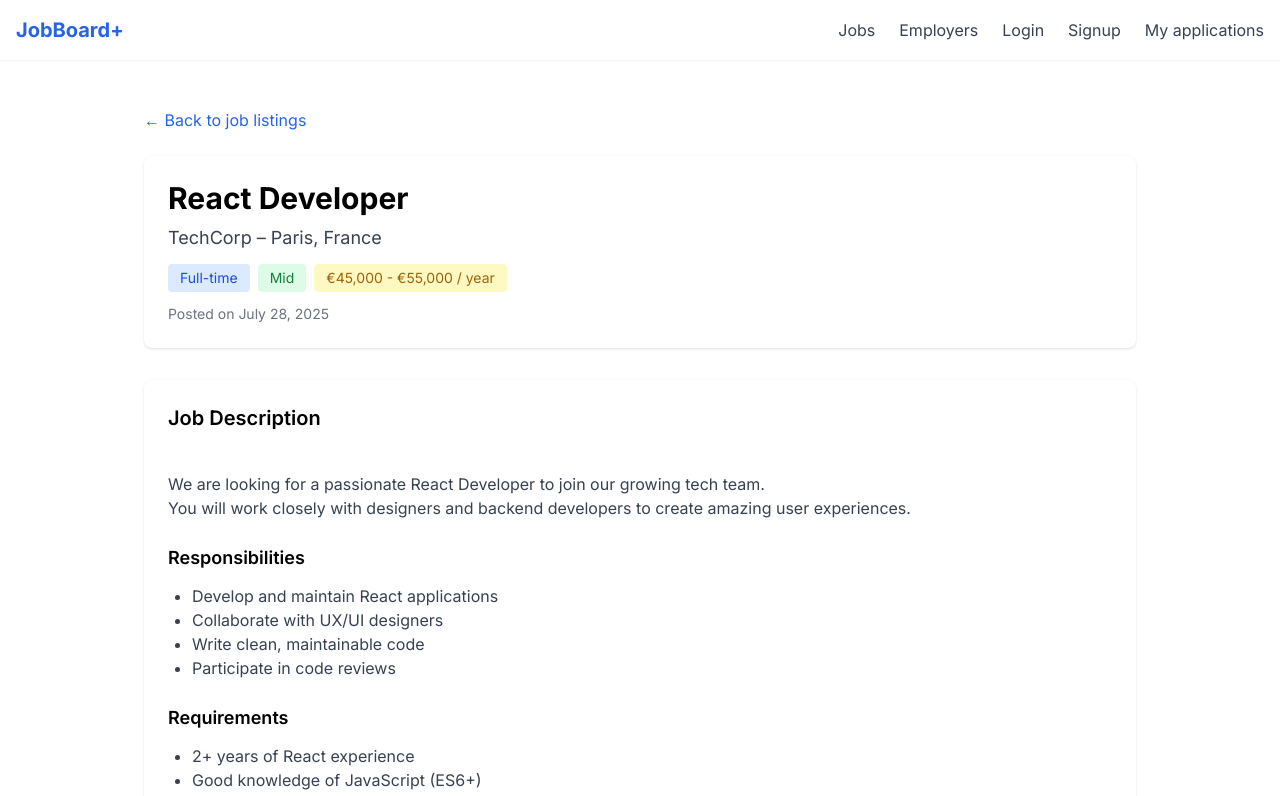
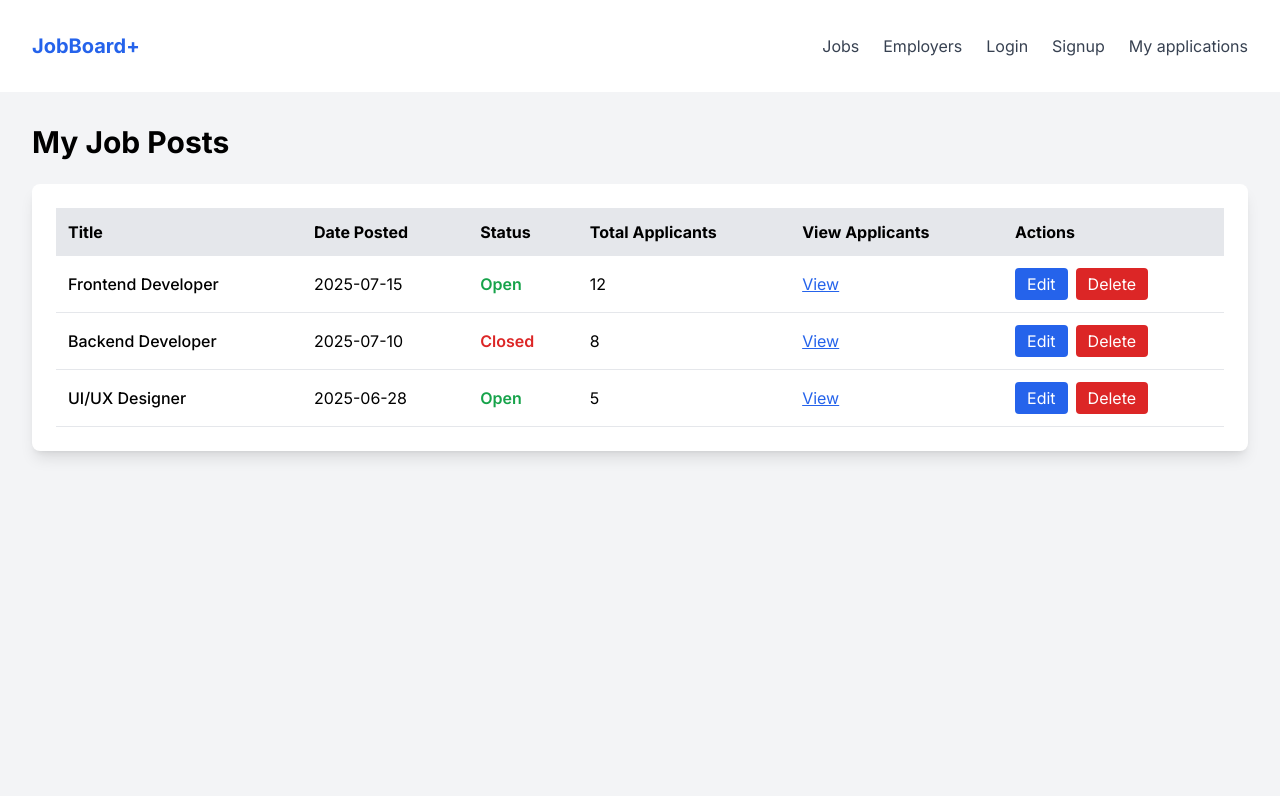
Before and after one commit to gael-gautho/Job-Board-Platform, a Next.js app in the folder nextjs_frontend/: page /jobs/myjobs in a window 1280 px wide. Shown: the top 796 px of the page. Built offline with nearby package versions, Linux system fonts and the light colour scheme.

Commit message:
Static pages

```diff
--- /dev/null
+++ b/nextjs_frontend/app/applications/my/page.jsx
@@ -0,0 +1,67 @@
+export default function MyApplicationsPage() {
+	const applications = [
+		{
+			id: 1,
+			jobTitle: "Frontend Developer",
+			company: "Tech Corp",
+			dateApplied: "2025-07-20",
+			status: "Pending"
+		},
+		{
+			id: 2,
+			jobTitle: "Backend Developer",
+			company: "Dev Solutions",
+			dateApplied: "2025-07-10",
+			status: "Rejected"
+		},
+		{
+			id: 3,
+			jobTitle: "UI/UX Designer",
+			company: "Creative Studio",
+			dateApplied: "2025-07-05",
+			status: "Accepted"
+		}
+	];
+
+	return (
+		<div className="min-h-screen bg-gray-100 p-8">
+			<h1 className="text-3xl font-bold mb-6">My Applications</h1>
+			<div className="bg-white rounded-lg shadow-lg p-6">
+				<table className="w-full table-auto">
+					<thead>
+						<tr className="bg-gray-200 text-left">
+							<th className="p-3">Job Title</th>
+							<th className="p-3">Company</th>
+							<th className="p-3">Date Applied</th>
+							<th className="p-3">Status</th>
+							<th className="p-3">View Job</th>
+						</tr>
+					</thead>
+					<tbody>
+						{applications.map((app) => (
+							<tr key={app.id} className="border-b hover:bg-gray-50">
+								<td className="p-3 font-medium">{app.jobTitle}</td>
+								<td className="p-3">{app.company}</td>
+								<td className="p-3">{app.dateApplied}</td>
+								<td className={`p-3 font-semibold ${
+									app.status === "Accepted"
+										? "text-green-600"
+										: app.status === "Rejected"
+										? "text-red-600"
+										: "text-yellow-600"
+								}`}>
+									{app.status}
+								</td>
+								<td className="p-3">
+									<a href={`/jobs/${app.id}`} className="text-blue-600 underline hover:text-blue-800">
+										View
+									</a>
+								</td>
+							</tr>
+						))}
+					</tbody>
+				</table>
+			</div>
+		</div>
+	);
+}
--- a/nextjs_frontend/app/components/navbar.jsx
+++ b/nextjs_frontend/app/components/navbar.jsx
@@ -3,7 +3,7 @@
 const Navbar = async () => {
 
     return (
-        <nav className="bg-white shadow-sm">
+        <nav className="p-4 bg-white shadow-sm">
         <div className="max-w-7xl mx-auto px-4 py-4 flex justify-between items-center">
           <h1 className="text-xl font-bold text-blue-600">JobBoard+</h1>
           <div className="space-x-6">
--- /dev/null
+++ b/nextjs_frontend/app/jobs/create/page.jsx
@@ -0,0 +1,56 @@
+export default function NewJobPage() {
+	return (
+		<div className="py-10 px-6">
+        <h1 className="mb-6 text-2xl">Create job</h1>
+
+        <form className="space-y-4">
+            <div>
+                <label>Category</label>
+
+                <select className="w-full mt-2 p-4 rounded-xl bg-gray-100">
+                    <option value="">Select category</option>
+                    <option>
+                    </option>
+                </select>
+            </div>
+
+            <div>
+                <label>Title</label>
+                <input type="text" className="w-full mt-2 p-4 rounded-xl bg-gray-100"/>
+            </div>
+
+            <div>
+                <label>Description</label>
+                <textarea className="w-full mt-2 p-4 rounded-xl bg-gray-100"></textarea>
+            </div>
+
+            <div>
+                <label>Salary</label>
+                <input type="text" className="w-full mt-2 p-4 rounded-xl bg-gray-100"/>
+            </div>
+
+            <div>
+                <label>Location</label>
+                <input type="text" className="w-full mt-2 p-4 rounded-xl bg-gray-100"/>
+            </div>
+
+            <div>
+                <label>Company name</label>
+                <input type="text" className="w-full mt-2 p-4 rounded-xl bg-gray-100"/>
+            </div>
+
+            <div>
+                <label>Company location</label>
+                <input type="text" className="w-full mt-2 p-4 rounded-xl bg-gray-100"/>
+            </div>
+
+            <div>
+                <label>Company e-mail</label>
+                <input type="text" className="w-full mt-2 p-4 rounded-xl bg-gray-100"/>
+            </div>
+
+            <button className="py-4 px-6 bg-blue-600 text-white rounded-xl">Submit</button>
+        </form>
+    </div>
+	);
+}
--- /dev/null
+++ b/nextjs_frontend/app/jobs/myfavorites/page.jsx
@@ -0,0 +1,51 @@
+import Link from 'next/link';
+
+
+
+export default function MyfavoritesPage() {
+
+    const allJobs = [
+			{ id: 1, title: "React Developer", position_location: "Paris", company_name: "TechCorp", type: "Full-time", experience: "Mid" },
+			{ id: 2, title: "Django Developer", position_location: "Remote", company_name: "CodeWorks", type: "Part-time", experience: "Senior" },
+			{ id: 3, title: "UX Designer", position_location: "Lyon", company_name: "Designify", type: "Full-time", experience: "Junior" },
+		];
+
+	return (
+	<div className="flex-1">
+        <h1 className="text-2xl font-bold mb-6">My favorites</h1>
+
+        {allJobs.length === 0 && <p>No Favorites </p>}
+
+        <div className="space-y-4">
+            {allJobs.map((job) => (
+                <div key={job.id}
+                className="flex justify-between bg-white p-5 rounded-lg shadow hover:shadow-md transition">
+
+                    <div>
+                    <h2 className="text-xl font-semibold">{job.title}</h2>
+                    <p className="text-gray-600">{job.company_name} – {job.position_location}</p>
+
+
+                    <span className="text-sm bg-blue-100 text-blue-700 px-2 py-1 rounded">
+                        {job.position_location} • {job.date}
+                    </span>
+                    </div>
+
+                    <div
+                    className='flex flex-col items-center space-y-2 '
+                    >
+                        <svg xmlns="http://www.w3.org/2000/svg" fill="none" viewBox="0 0 24 24" strokeWidth={1.5} stroke="currentColor" className="w-6 h-6">
+                            <path strokeLinecap="round" strokeLinejoin="round" d="M21 8.25c0-2.485-2.099-4.5-4.688-4.5-1.935 0-3.597 1.126-4.312 2.733-.715-1.607-2.377-2.733-4.313-2.733C5.1 3.75 3 5.765 3 8.25c0 7.22 9 12 9 12s9-4.78 9-12Z" />
+                        </svg>
+
+                        <Link href="/" className="py-4 px-6 bg-blue-600 text-white rounded-xl">
+                        Details
+                        </Link>
+                    </div>
+
+                </div>
+            ))}
+        </div>
+    </div>
+	);
+}
--- /dev/null
+++ b/nextjs_frontend/app/jobs/myjobs/page.jsx
@@ -0,0 +1,70 @@
+export default function RecruiterJobsPage() {
+	const jobs = [
+		{
+			id: 1,
+			title: "Frontend Developer",
+			datePosted: "2025-07-15",
+			status: "Open",
+			applicants: 12
+		},
+		{
+			id: 2,
+			title: "Backend Developer",
+			datePosted: "2025-07-10",
+			status: "Closed",
+			applicants: 8
+		},
+		{
+			id: 3,
+			title: "UI/UX Designer",
+			datePosted: "2025-06-28",
+			status: "Open",
+			applicants: 5
+		}
+	];
+
+	return (
+		<div className="min-h-screen bg-gray-100 p-8">
+			<h1 className="text-3xl font-bold mb-6">My Job Posts</h1>
+			<div className="bg-white rounded-lg shadow-lg p-6">
+				<table className="w-full table-auto">
+					<thead>
+						<tr className="bg-gray-200 text-left">
+							<th className="p-3">Title</th>
+							<th className="p-3">Date Posted</th>
+							<th className="p-3">Status</th>
+							<th className="p-3">Total Applicants</th>
+							<th className="p-3">View Applicants</th>
+							<th className="p-3">Actions</th>
+						</tr>
+					</thead>
+					<tbody>
+						{jobs.map((job) => (
+							<tr key={job.id} className="border-b hover:bg-gray-50">
+								<td className="p-3 font-medium">{job.title}</td>
+								<td className="p-3">{job.datePosted}</td>
+								<td className={`p-3 font-semibold ${job.status === "Open" ? "text-green-600" : "text-red-600"}`}>
+									{job.status}
+								</td>
+								<td className="p-3">{job.applicants}</td>
+								<td className="p-3">
+									<a href={`/recruiter/jobs/${job.id}/applicants`} className="text-blue-600 underline hover:text-blue-800">
+										View
+									</a>
+								</td>
+								<td className="p-3 space-x-2">
+									<button className="px-3 py-1 bg-blue-600 text-white rounded hover:bg-blue-700">
+										Edit
+									</button>
+									<button className="px-3 py-1 bg-red-600 text-white rounded hover:bg-red-700">
+										Delete
+									</button>
+								</td>
+							</tr>
+						))}
+					</tbody>
+				</table>
+			</div>
+		</div>
+	);
+}
```
